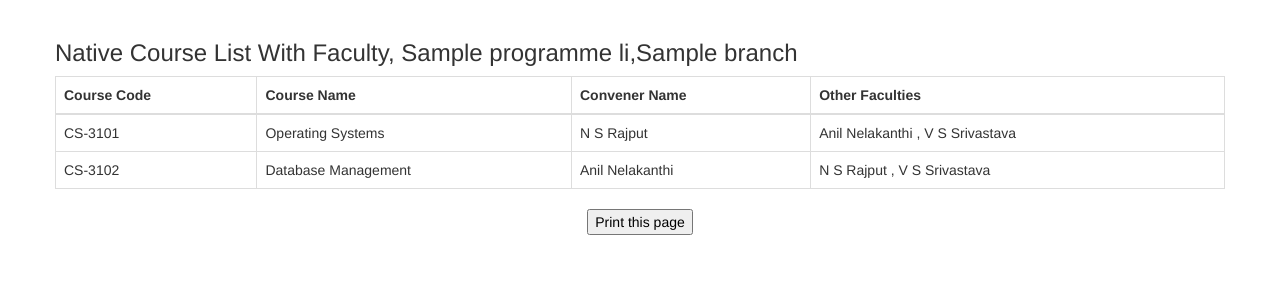
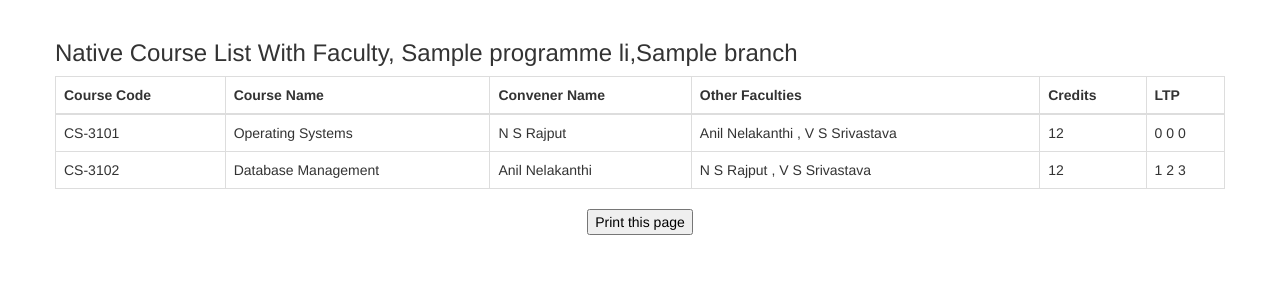
Before and after one commit to shashi1920/Course-Portal, a Django app: template collect/templates/collection/print.html in a window 1280 px wide. Shown: the part 51-351 px from the top of the page. Run offline with Django 3.2, Linux system fonts and the light colour scheme; data comes from the database, SQL or seed files in the repository; both versions use the stored data as it was after the commit; tables that the repository leaves empty hold one stand-in row (values such as "Sample post"); the template is opened without the code that fills it: values that come from a table or form of the project are taken from there, most other values are stand-ins (such as "Sample title", 1, 10 or a date in 2020).

Commit message:
minor improvements

```diff
--- a/collect/templates/collection/course_list.html
+++ b/collect/templates/collection/course_list.html
@@ -36,6 +36,8 @@
         <th>Course Name</th>
         <th>Convener Name</th>
           <th>Other Faculties</th>
+          <th>Credits</th>
+          <th>LTP</th>
           <th>Action</th>
       </tr>
     </thead>
@@ -75,6 +77,10 @@
     <td>{{ teach.prof_id1 }}</td>
 <td>{% if teach.prof_id2 %} {{teach.prof_id2}} {% endif %} {% if teach.prof_id3 %} , {{teach.prof_id3}} {% endif %}{% if teach.prof_id4 %}, {{teach.prof_id4}}{% endif %}</li>
 <br></td>
+         <td>{{ teach.course_code.credit }}</td>
+         <td>{% if teach.course_code.l %} {{ teach.course_code.l }} {% else %}0 {% endif %}
+    {% if teach.course_code.t %} {{ teach.course_code.t }} {% else %}0 {% endif %}
+    {% if teach.course_code.p %} {{ teach.course_code.p }} {% else %}0 {% endif %}</td>
      <td>  <center><button class="btn" data-href="/delete.php?id=54" data-toggle="modal" data-target="#confirm-delete{{teach}}">
         Delete This
     </button></center></td></tr>
--- a/collect/templates/collection/print.html
+++ b/collect/templates/collection/print.html
@@ -25,6 +25,9 @@
         <th>Course Name</th>
         <th>Convener Name</th>
           <th>Other Faculties</th>
+          <th>Credits</th>
+          <th>LTP</th>
+
 
       </tr>
     </thead>
@@ -39,6 +42,10 @@
     <td>{{ teach.prof_id1 }}</td>
 <td>{% if teach.prof_id2 %} {{teach.prof_id2}} {% endif %} {% if teach.prof_id3 %} , {{teach.prof_id3}} {% endif %}{% if teach.prof_id4 %}, {{teach.prof_id4}}{% endif %}</li>
 <br></td>
+            <td>{{ teach.course_code.credit }}</td>
+         <td>{% if teach.course_code.l %} {{ teach.course_code.l }} {% else %}0 {% endif %}
+    {% if teach.course_code.t %} {{ teach.course_code.t }} {% else %}0 {% endif %}
+    {% if teach.course_code.p %} {{ teach.course_code.p }} {% else %}0 {% endif %}</td>
 </tr>
 
 
```
Also changed, not shown: collect/db.sqlite3, 14 other files.
